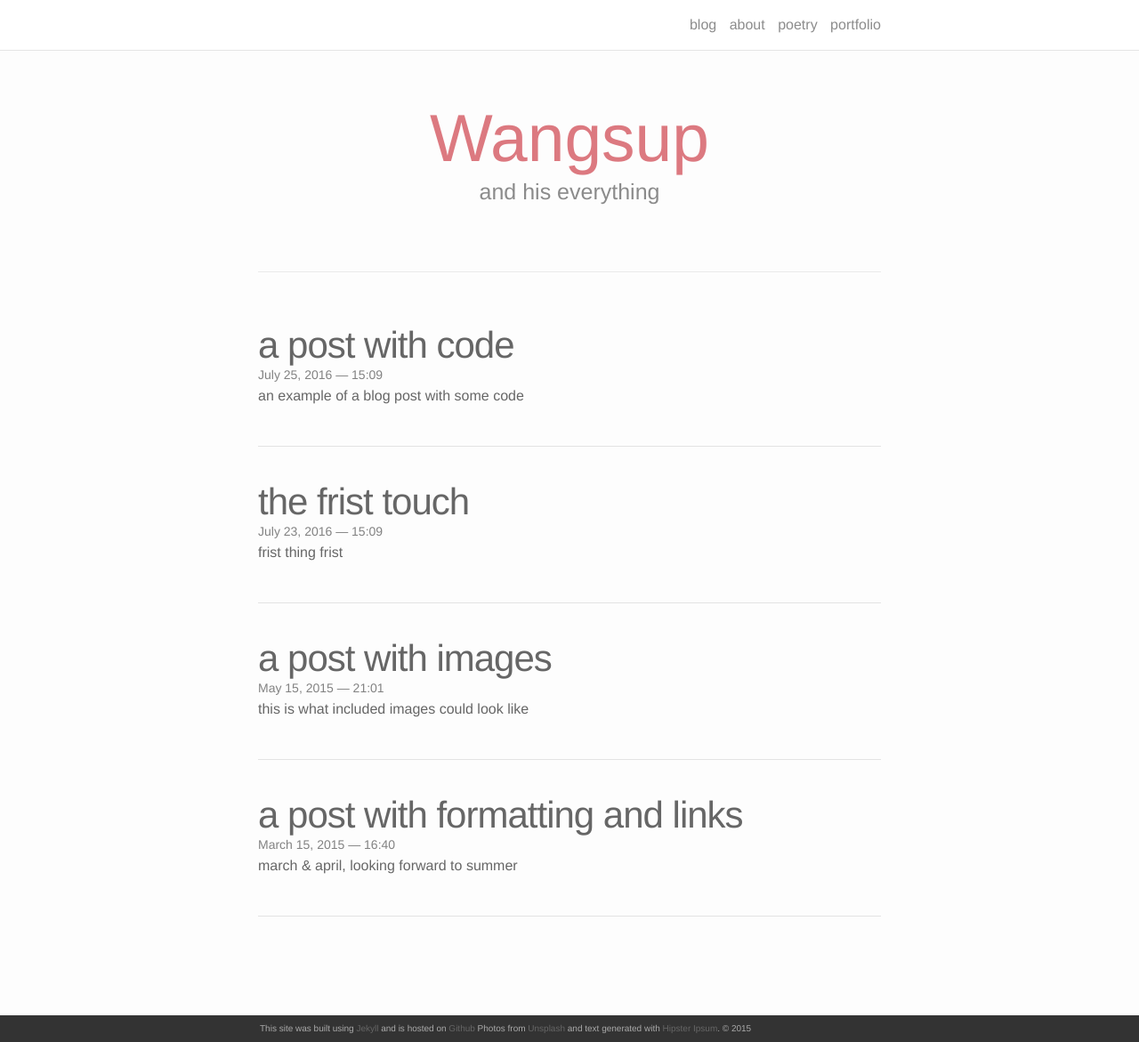
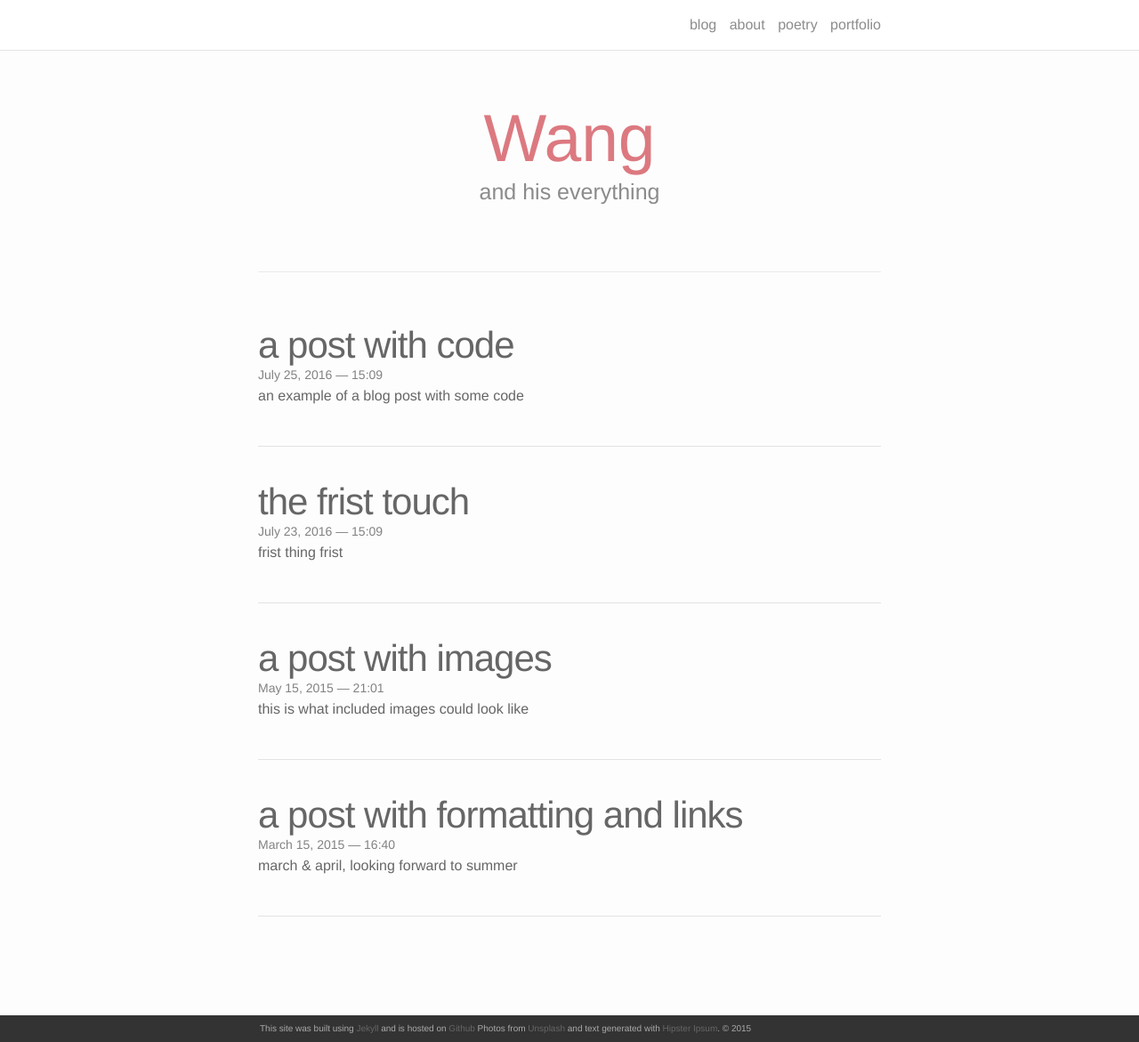
Before and after one commit to casprwang/web_folio, a Jekyll site: the page built from index.html, in a window 1280 px wide and 1171 px high. Shown: the whole window at 89% size. Built offline with Jekyll 4.4.1, drawn with Linux system fonts in a browser that asks for light colours; nearby versions of some CDN libraries; the list of posts is cut into pages by our own code.

Commit message:
touch again

```diff
--- a/index.html
+++ b/index.html
@@ -3,7 +3,7 @@ layout: default
 ---
 
 <div class="header-bar">
-  <h1>Wangsup</h1>
+  <h1>Wang</h1>
   <h2>and his everything</h2>
   <br/>
   <hr>
```
